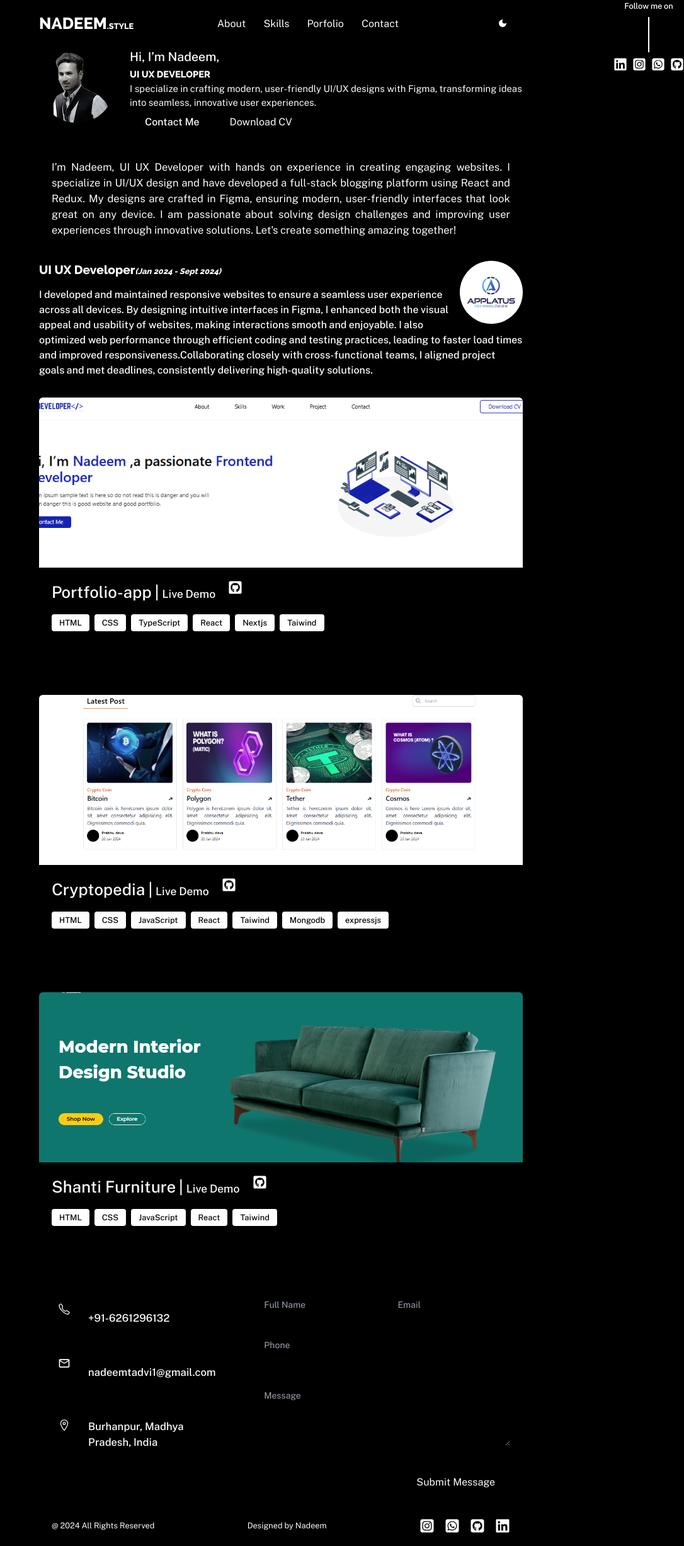
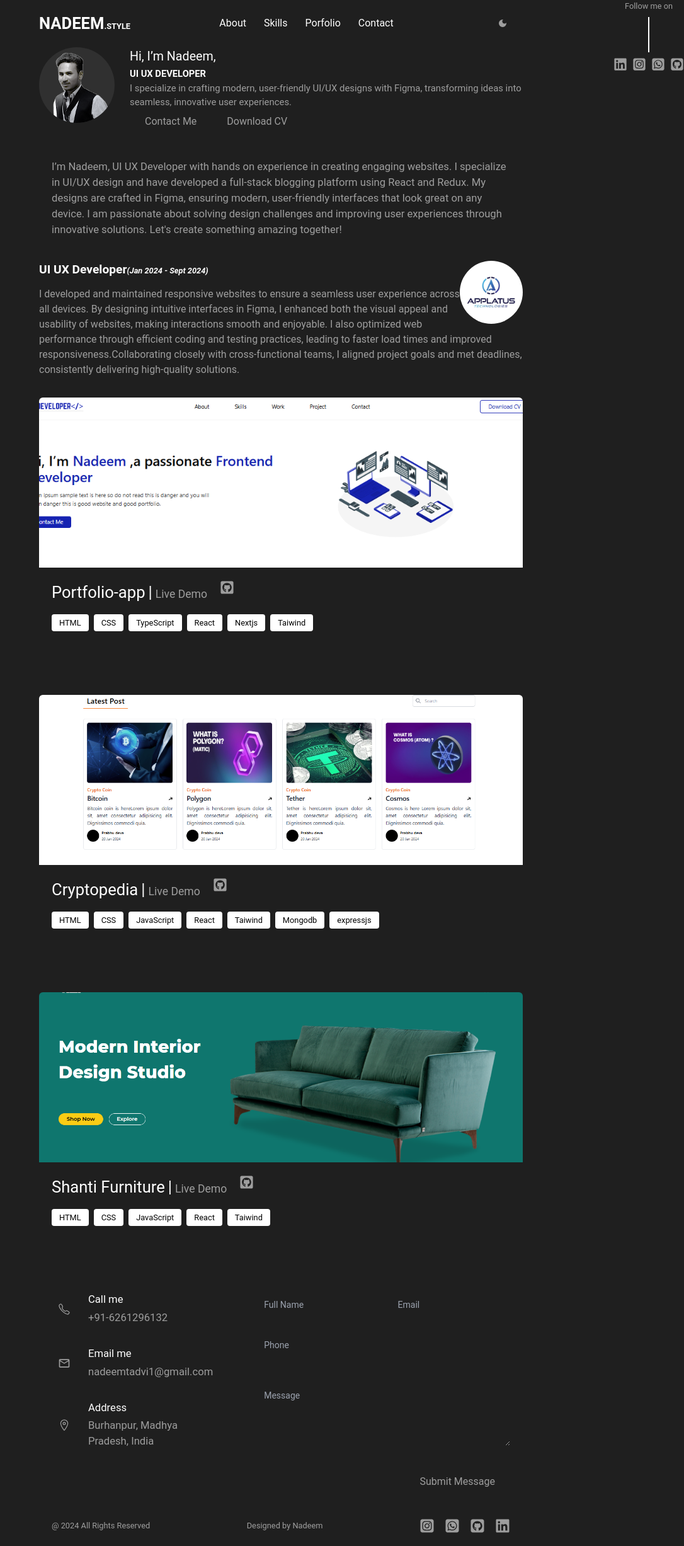
Before and after one commit to nadeemtadvi/Next-Portfolio-app, a Next.js app: page / in a window 1280 px wide. Shown: the whole page at 63% size, without its empty margins (194-1280 px from the left). Built offline with nearby package versions, Linux system fonts and the light colour scheme.

Commit message:
change ui in intro and all section

```diff
--- a/app/globals.css
+++ b/app/globals.css
@@ -47,7 +47,7 @@
 
 /* Global Styles */
 body, html {
-  font-family: "Modern", "Frank Ruhl Libre", sans-serif;
+  font-family:  Roboto, system-ui, -apple-system, BlinkMacSystemFont, 'Segoe UI', Oxygen, Ubuntu, Cantarell, 'Open Sans', 'Helvetica Neue', sans-serif, "Frank Ruhl Libre", sans-serif;
   scroll-behavior: smooth;
   margin: 0;
   -webkit-font-smoothing: antialiased;
--- a/app/page.tsx
+++ b/app/page.tsx
@@ -15,7 +15,7 @@ const Home = () => {
   }, []);
   return (
     <>
-      <div className="bg-black">
+      <div className="bg-bgprimary">
         <div className="dark:bg-darkbgcolor  max-w-screen-md mx-auto">
           <Header darkMode={darkMode} setDarkMode={setDarkMode}/>
           <Main darkMode={darkMode}/>
--- a/src/components/AboutSection.tsx
+++ b/src/components/AboutSection.tsx
@@ -19,7 +19,7 @@ const AboutSection = ({ darkMode }: AboutSectiondataprops) => {
 
             {/* About Me Content */}
             <div className="relative flex items-center justify-center">
-              <p className="text-[1.04rem] p-5 rounded-[6px] text-white dark:text-darkytext mb-2 sm:mb-4 text-justify">
+              <p className="text-[1.04rem] p-5 rounded-[6px] text-colorsecondary dark:text-darkytext mb-2 sm:mb-4 ">
                 {AboutMe.subtitle}
               </p>
             </div>
--- a/src/components/ContactSection.tsx
+++ b/src/components/ContactSection.tsx
@@ -42,14 +42,14 @@ const ContactSection = () => {
                   key={index}
                   className="grid grid-cols-[60px_auto] lg:grid-cols-[50px_auto] items-center mb-3 sm:mb-8"
                 >
-                  <div className="flex justify-center items-center w-10 h-10 bg-purplereg text-white dark:bg-darkblack dark:text-white rounded-[6px] text-[20px]">
+                  <div className="flex justify-center items-center w-10 h-10 bg-purplereg text-colorsecondary dark:bg-darkblack dark:text-colorsecondary rounded-[6px] text-[20px]">
                     {item.icon && <item.icon />}
                   </div>
                   <div className="lg:pl-2">
-                    <h5 className="text-blurtext dark:text-darktext text-[1.04rem] mb-1">
+                    <h5 className="text-colorprimary dark:text-darktext text-[1.04rem] mb-1">
                       {item.title}
                     </h5>
-                    <h5 className="text-white dark:text-darkhtext font-medium text-[1.04rem]">
+                    <h5 className="text-colorsecondary dark:text-darkhtext  text-[1.04rem]">
                       {item.subtitle}
                     </h5>
                   </div>
@@ -111,7 +111,7 @@ const ContactSection = () => {
                 <button
                   type="submit"
                   disabled={state.submitting}
-                  className="bg-redreg text-white dark:text-darkbgcolor rounded-[6px] p-[5px_24px_6px] hover:shadow-md"
+                  className="bg-redreg text-colorsecondary dark:text-darkbgcolor rounded-[6px] p-[5px_24px_6px] hover:shadow-md"
                 >
                   {Contact.msgButton}
                 </button>
--- a/src/components/FooterSection.tsx
+++ b/src/components/FooterSection.tsx
@@ -8,17 +8,17 @@ const FooterSection = () => {
     <footer className=" footer">
       <div className="p-5 flex justify-between items-center">
         {/* Copyright Section */}
-        <h4 className="text-[0.8rem] text-white dark:text-darksubtext">
+        <h4 className="text-[0.8rem] text-colorsecondary dark:text-darksubtext">
           {Footer.copyright}
         </h4>
 
         {/* Developer Info */}
-        <h4 className="text-[0.8rem] text-white dark:text-darksubtext">
+        <h4 className="text-[0.8rem] text-colorsecondary dark:text-darksubtext">
           {Footer.dev}
         </h4>
 
         {/* Social Media Icons */}
-        <div className="flex items-center gap-4 text-white text-[24px]">
+        <div className="flex items-center gap-4 text-colorsecondary text-[24px]">
           <FaSquareInstagram aria-label="Instagram" />
           <FaSquareWhatsapp aria-label="WhatsApp" />
           <Link href="https://github.com/nadeemtadvi" target="_blank" aria-label="GitHub">
--- a/src/components/Header.tsx
+++ b/src/components/Header.tsx
@@ -27,11 +27,11 @@ const Header = ({ darkMode, setDarkMode }: Headerdataprops) => {
       <div className=" mx-auto">
         <div className="h-[75px] flex justify-between items-center ">
           {/* Logo Section */}
-          <h2 className="text-white text-[1.6rem] font-bold">NADEEM<span className="text-[0.8rem]">.STYLE</span></h2>
+          <h2 className="text-colorprimary text-[1.6rem] font-bold">NADEEM<span className="text-[0.8rem]">.STYLE</span></h2>
 
           {/* Navigation Links */}
           <nav className="hidden lg:block">
-            <ul className="flex justify-center items-center gap-2 text-white dark:text-white">
+            <ul className="flex justify-center items-center gap-2 text-colorprimary dark:text-colorsecondary">
               {Object.values(headerItem).map((item, index) => (
                 <li
                   key={index}
@@ -39,7 +39,7 @@ const Header = ({ darkMode, setDarkMode }: Headerdataprops) => {
                   className={`p-[2px_10px_3px] ${
                     activeIndex === index
                       ? "active"
-                      : "hover:text-white hover:bg-blackten dark:hover:text-darkblack dark:hover:bg-darkblackten"
+                      : "hover:text-colorsecondary hover:bg-blackten dark:hover:text-darkblack dark:hover:bg-darkblackten"
                   }`}
                 >
                   <a href={`#${item.page}`}>{item.label}</a>
@@ -53,7 +53,7 @@ const Header = ({ darkMode, setDarkMode }: Headerdataprops) => {
             {/* Dark Mode Toggle */}
             <button
               onClick={toggleDarkMode}
-              className="p-[5px_24px_6px] text-white dark:text-white"
+              className="p-[5px_24px_6px] text-colorsecondary dark:text-colorsecondary"
               aria-label="Toggle Dark Mode"
             >
               {darkMode ? <MdLightMode /> : <MdDarkMode />}
@@ -69,7 +69,7 @@ const Header = ({ darkMode, setDarkMode }: Headerdataprops) => {
                 className="text-xl p-[5px_24px_6px]"
                 aria-label="Toggle Menu"
               >
-                <HiMenu className="dark:text-white" />
+                <HiMenu className="dark:text-colorsecondary" />
               </button>
 
               {menuOpen && (
@@ -81,7 +81,7 @@ const Header = ({ darkMode, setDarkMode }: Headerdataprops) => {
                   />
 
                   {/* Mobile Menu */}
-                  <div className="absolute z-10 top-[45px] left-[-120px] bg-white dark:bg-darksectionColor dark:text-white min-w-[150px]">
+                  <div className="absolute z-10 top-[45px] left-[-120px] bg-white dark:bg-darksectionColor dark:text-colorsecondary min-w-[150px]">
                     <ul>
                       {Object.values(headerItem).map((item, index) => (
                         <li
--- a/src/components/IntroSection.tsx
+++ b/src/components/IntroSection.tsx
@@ -21,7 +21,7 @@ const IntroSection = ({ darkMode }: IntroSectiondataprops) => {
             <div className="flex-none">
               <div className="">
                 {/* Profile Picture Container */}
-                <div className="relative bg-black rounded-full overflow-hidden w-[120px] h-[120px]">
+                <div className="relative bg-bgsecondary rounded-full overflow-hidden w-[120px] h-[120px]">
                   <Image
                     src={darkMode ? userinfo.picture2 : userinfo.picture}
                     alt="Profile Picture"
@@ -33,11 +33,11 @@ const IntroSection = ({ darkMode }: IntroSectiondataprops) => {
                 </div>
                 {/* Social Links */}
                 <div className="absolute top-0 right-0 flex flex-col items-center gap-2">
-                  <h4 className="font-medium text-[0.8rem] text-white dark:text-darktext flex items-center">
+                  <h4 className=" text-[0.8rem] text-colorsecondary dark:text-darktext flex items-center">
                     {InterSect.follow}
                   </h4>
                   <div className="w-[2px] h-14 bg-white dark:bg-darktext"></div>
-                  <div className="text-[22px] flex gap-2 text-white">
+                  <div className="text-[22px] flex gap-2 text-colorsecondary">
                     <Link
                       href="https://www.linkedin.com/in/nadeem-tadvi-290339159"
                       target="_blank"
@@ -56,27 +56,27 @@ const IntroSection = ({ darkMode }: IntroSectiondataprops) => {
             <div className="grow">
               <div>
               {/* Title Section */}
-              <h5 className="text-white dark:text-darktext font-medium text-[1.23rem]">
+              <h5 className="text-colorprimary dark:text-darktext  text-[1.23rem]">
                 {InterSect.title}{" "}
-                <span className="text-white dark:text-darktext">
+                <span className="text-colorprimary dark:text-darktext">
                   {InterSect.spanname}
                 </span>
               </h5>
               <h5>
-                <span className="text-white dark:text-darktext uppercase font-bold text-[0.92rem] ">
+                <span className="text-colorprimary dark:text-darktext uppercase font-bold text-[0.92rem] ">
                   <span> {InterSect.spanwork}</span>
                 </span>
               </h5>
               {/* Subtitle */}
-              <p className="text-white dark:text-darktext text-[0.93rem]">
+              <p className="text-colorsecondary dark:text-darktext text-[0.93rem]">
                 {InterSect.subtitle}
               </p>
               {/* Contact Button */}
               <div className="mb-5">
-                <button className="bg-redreg rounded-[6px] text-white font-medium dark:text-darkbgcolor px-6 py-2 hover:shadow-md">
+                <button className="bg-redreg rounded-[6px] text-colorsecondary  dark:text-darkbgcolor px-6 py-2 hover:shadow-md">
                   <a href="#contact">{InterSect.contact}</a>
                 </button>
-                <button className="rounded-[6px] bg-redreg text-white hover:bg-blackten dark:bg-darkblack dark:hover:bg-darkblackten p-[5px_24px_6px]">
+                <button className="rounded-[6px] bg-redreg text-colorsecondary hover:bg-blackten dark:bg-darkblack dark:hover:bg-darkblackten p-[5px_24px_6px]">
                   <Link href="/Nadeem_CV.pdf" download="Nadeem_CV.pdf" passHref>
                     <span className="hidden md:block">{DwnldButton.btn}</span>
                     <span className="md:hidden flex items-center gap-1">
--- a/src/components/ProjectSection.tsx
+++ b/src/components/ProjectSection.tsx
@@ -29,10 +29,10 @@ const ProjectSection = () => {
                 <div className="bg-purplereg p-5 sm:h-[170px]">
                   {/* Title and Links */}
                   <div className="flex justify-between sm:justify-start gap-5">
-                    <h4 className="text-white dark:text-darkytext font-medium text-[0.95rem] sm:text-[1.2rem] md:text-[1.6rem] flex items-center">
+                    <h4 className="text-colorprimary dark:text-darkytext  text-[0.95rem] sm:text-[1.2rem] md:text-[1.6rem] flex items-center">
                       <span className="mr-[5px]">{project.title}</span>|
                       <Link href={project.LiveLink} target="_blank">
-                        <span className="text-white dark:text-darkytext font-medium ml-[5px] text-[0.95rem] sm:text-[1.1rem]">
+                        <span className="text-colorsecondary dark:text-darkytext  ml-[5px] text-[0.95rem] sm:text-[1.1rem]">
                           Live Demo
                         </span>
                       </Link>
@@ -41,7 +41,7 @@ const ProjectSection = () => {
                     {/* GitHub Link */}
                     {project.Github && (
                       <Link href={project.Link} target="_blank">
-                        <h4 className="text-white dark:text-darkytext text-[23px]">
+                        <h4 className="text-colorsecondary dark:text-darkytext text-[23px]">
                           <project.Github />
                         </h4>
                       </Link>
@@ -53,7 +53,7 @@ const ProjectSection = () => {
                     {project.button?.map((tech, idx) => (
                       <button
                         key={idx}
-                        className="bg-white text-black dark:bg-darkbgcolor dark:text-darktext font-medium py-1 px-3 text-[0.6rem] sm:text-[0.8rem] rounded"
+                        className="bg-white text-black dark:bg-darkbgcolor dark:text-darktext  py-1 px-3 text-[0.6rem] sm:text-[0.8rem] rounded"
                       >
                         {tech}
                       </button>
--- a/src/components/WorkSection.tsx
+++ b/src/components/WorkSection.tsx
@@ -25,14 +25,14 @@ const WorkSection = ({ darkMode }: WorkSectiondataprops) => {
 
           {/* Work Details */}
           <div>
-            <h4 className="text-[1.2rem] font-bold text-white dark:text-darktext mb-3">
+            <h4 className="text-[1.2rem] font-bold text-colorprimary dark:text-darktext mb-3">
               {Works.title}
 
-              <span className="text-[0.8rem] italic text-white dark:text-darktext">
+              <span className="text-[0.8rem] italic text-colorprimary dark:text-darktext">
                 ({Works.startDate} - {Works.endDate})
               </span>
             </h4>
-            <p className="text-[1rem] font-medium text-white dark:text-darktext mb-2 sm:mb-4">
+            <p className="text-[1rem]  text-colorsecondary dark:text-darktext mb-2 sm:mb-4">
               {Works.subtitle}
             </p>
           </div>
```
